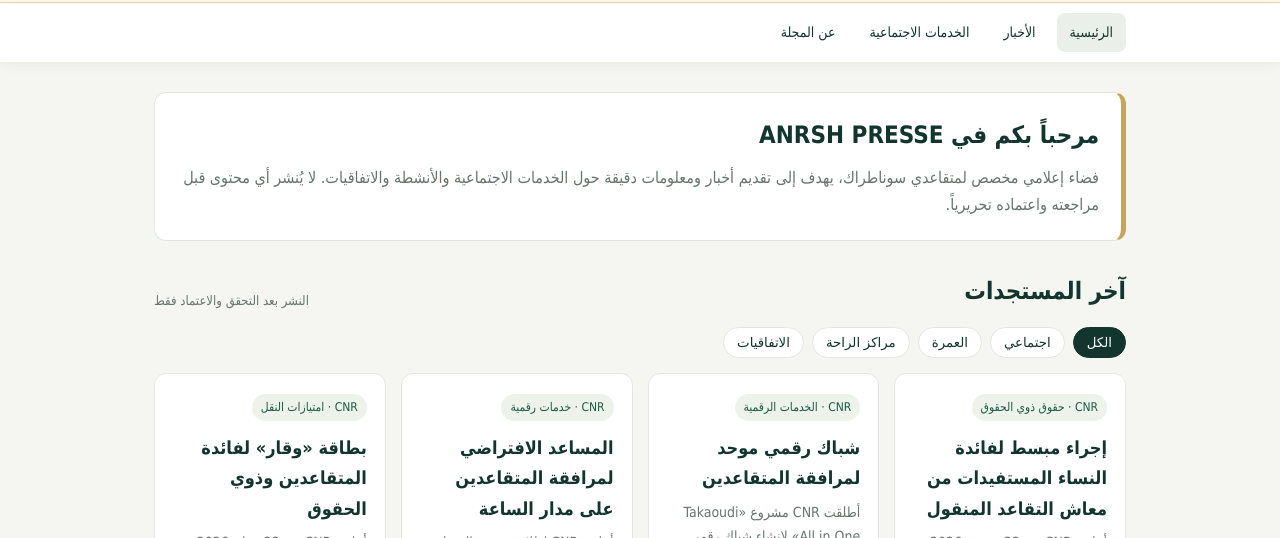
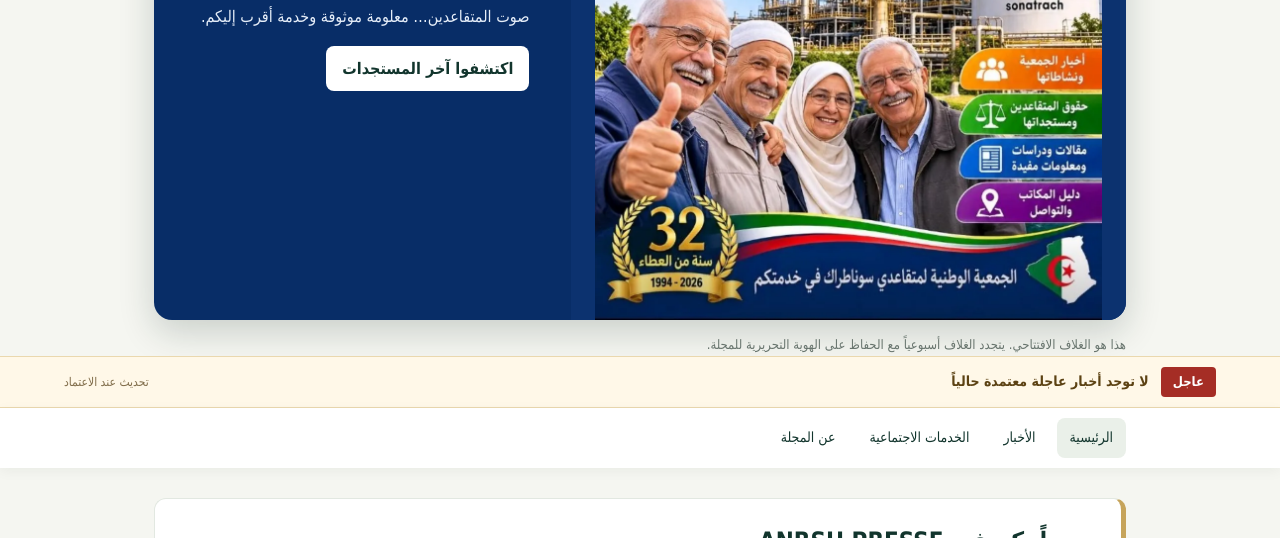
Before and after one commit to irched66/ANRSH-PRESSE, a plain HTML site: page index.html in a window 1280 px wide. Shown: the part 722-1260 px from the top of the page. Drawn offline with Linux system fonts and the light colour scheme; no server answers.

Commit message:
Use uploaded November 2026 magazine cover in preview

```diff
--- a/index.html
+++ b/index.html
@@ -32,7 +32,7 @@
 
 <section class="cover-wrap" aria-label="غلاف العدد الأول">
  <div class="cover-frame">
-  <img class="cover-image" src="assets/cover-nov-2026.webp" alt="غلاف العدد الأول من مجلة ANRSH MAGAZINE، نوفمبر 2026">
+  <img class="cover-image" src="assets/1000009885(1).webp" alt="غلاف العدد الأول من مجلة ANRSH MAGAZINE، نوفمبر 2026">
   <div class="cover-copy">
    <span class="edition">العدد الأول · نوفمبر 2026</span>
    <h2>ANRSH MAGAZINE<br>المجلة الإلكترونية الأسبوعية</h2>
```
